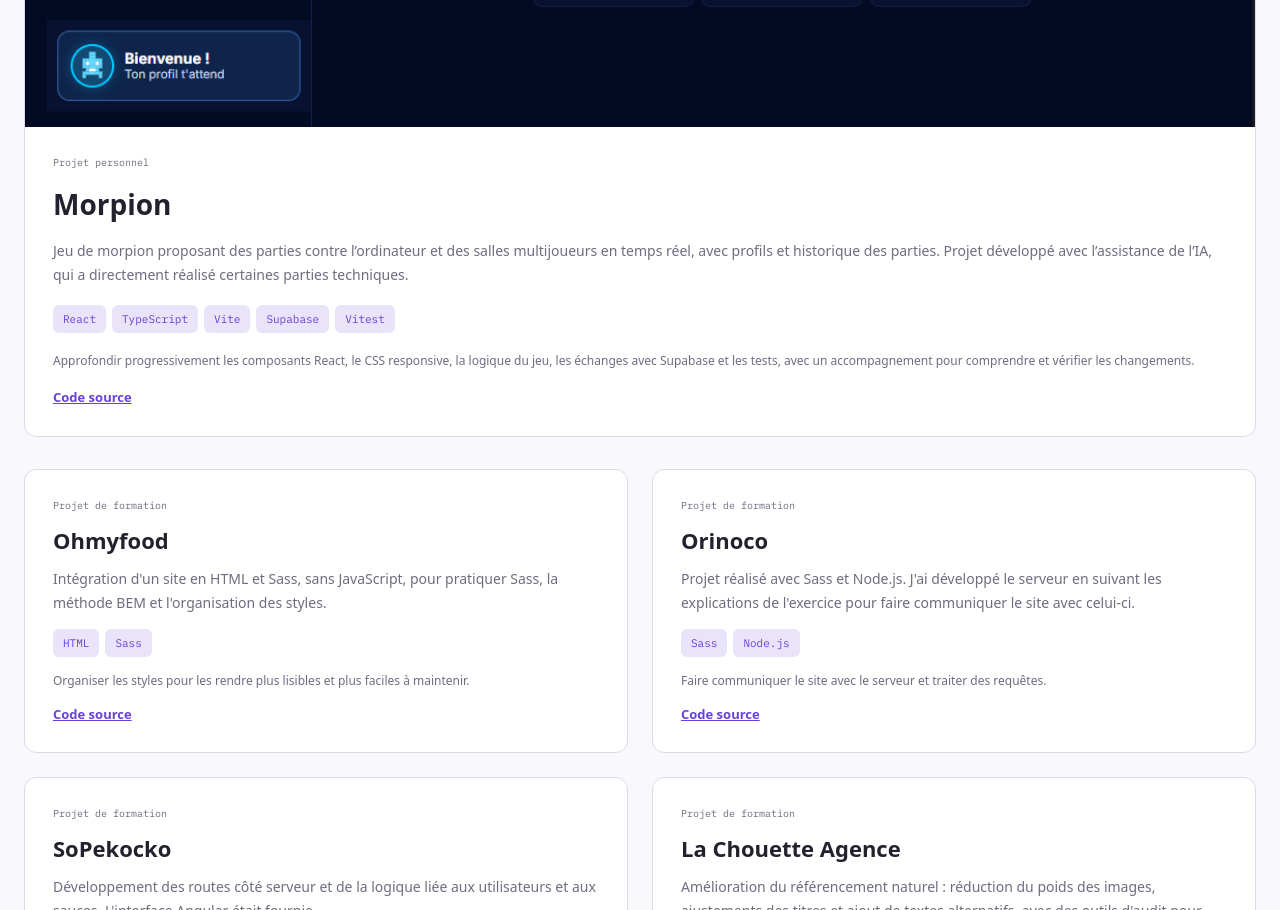
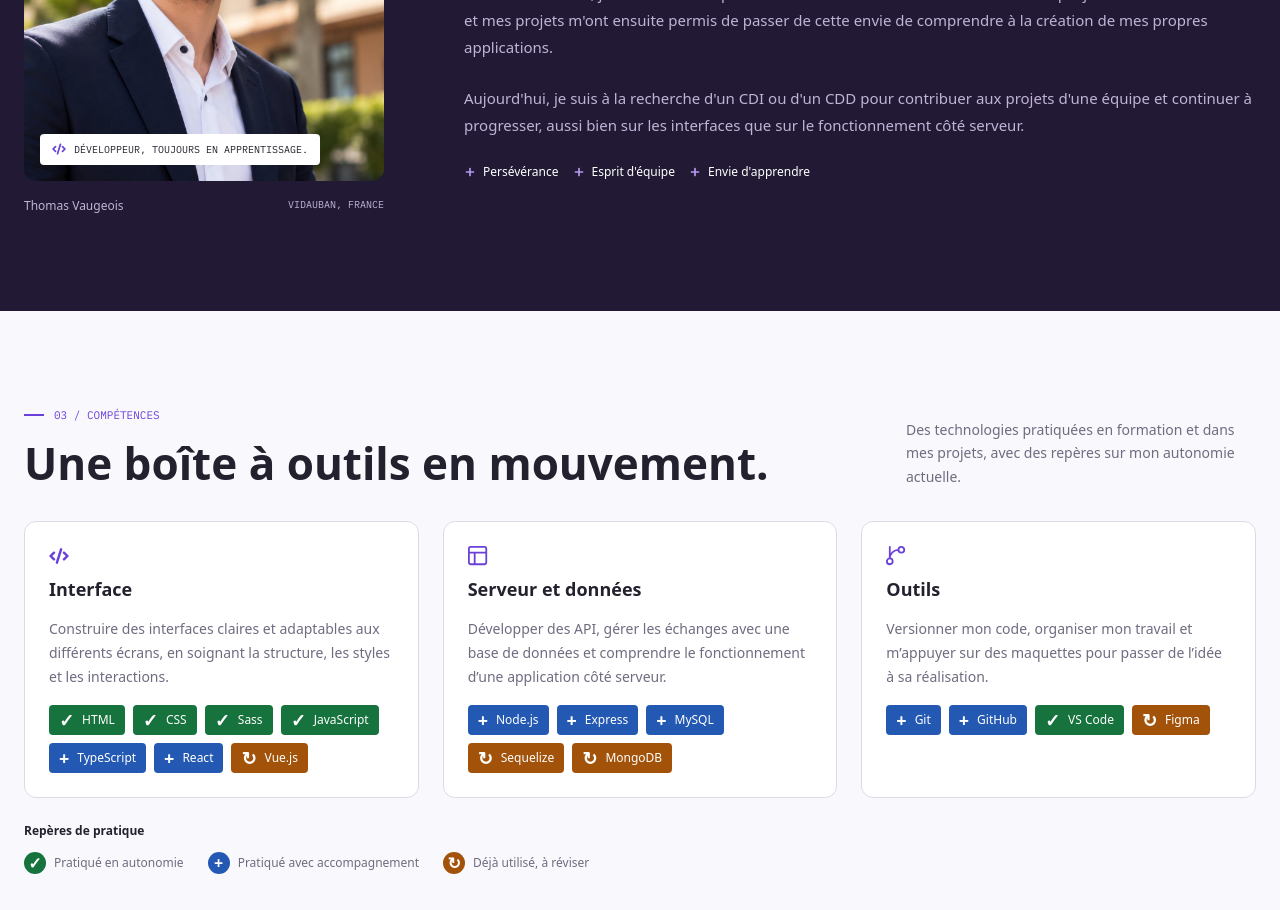
Before and after one commit to VaugeoisThomas/portefolio, a React (Vite) app: page / in a window 1280 px wide. Shown: the part 2660-3570 px from the top of the page. Built offline with nearby package versions, Linux system fonts and the light colour scheme.

Commit message:
feat: affiner la sélection des projets et les niveaux de compétences

```diff
--- a/src/components/ProjectCard/ProjectCard.tsx
+++ b/src/components/ProjectCard/ProjectCard.tsx
@@ -9,7 +9,7 @@ type ProjectCardProps = {
 function ProjectCard({ project }: Readonly<ProjectCardProps>) {
 
     return (
-        <article className={project.featured ? 'project-card' : 'project-card project-card-compact'}>
+        <article className={project.featured ? 'project-card project-card-featured' : 'project-card project-card-compact'}>
             {project.img && (
                 <img src={project.img.src} alt={project.img.alt} className='project-card-image' />
             )}
--- a/src/components/Projects/Projects.data.ts
+++ b/src/components/Projects/Projects.data.ts
@@ -1,3 +1,4 @@
+import auroraPrint from "../../assets/aurora-ia.png";
 import groupomaniaPrint from "../../assets/PrintScreenFromGroupomania.png";
 import morpionPrint from "../../assets/morpion-game.png";
 
@@ -47,7 +48,22 @@ export const projects: Project[] = [
       src: morpionPrint,
       alt: "Partie de Morpion contre l'ordinateur, avec une grille contenant des croix bleues et des ronds roses.",
     },
-    featured: true,
+    featured: false,
+  },
+  {
+    id: "aurora-ia",
+    title: "AuroraIA",
+    category: "Projet personnel · En développement",
+    description:
+      "Assistant personnel développé progressivement en Python, avec une interface web reliée à une API Flask. Il répond actuellement à des commandes prédéfinies ; l’intégration d’un modèle d’IA est une évolution prévue.",
+    technologies: ["Python", "Flask", "HTML", "CSS", "JavaScript"],
+    learning:
+      "Apprendre Python, organiser une application en modules et relier une interface de conversation à une API HTTP.",
+    img: {
+      src: auroraPrint,
+      alt: "Interface bleu nuit d’AuroraIA avec message de bienvenue et formulaire de conversation.",
+    },
+    featured: false,
   },
   {
     id: "ohmyfood",
@@ -98,3 +114,8 @@ export const projects: Project[] = [
     featured: false,
   },
 ];
+
+/** Projets retenus pour la page ; les autres restent dans le catalogue. */
+export const selectedProjects = projects.filter(project =>
+  ["groupomania", "morpion", "aurora-ia"].includes(project.id)
+);
--- a/src/components/Projects/Projects.tsx
+++ b/src/components/Projects/Projects.tsx
@@ -1,12 +1,12 @@
 import info from '../../assets/info.svg';
 import ProjectCard from '../ProjectCard/ProjectCard';
 import './Projects.css';
-import { projects } from './Projects.data';
+import { selectedProjects } from './Projects.data';
 
 /** Présente une sélection de mes projets. */
 function Projects() {
-    const featuredProjects = projects.filter(project => project.featured);
-    const otherProjects = projects.filter(project => !project.featured);
+    const featuredProjects = selectedProjects.filter(project => project.featured);
+    const otherProjects = selectedProjects.filter(project => !project.featured);
 
     return (
         <section id="projects" className="projects" aria-labelledby="projects-title">
--- /dev/null
+++ b/src/components/SkillBadge/SkillBadge.css
@@ -0,0 +1,71 @@
+.skill-badge {
+  display: inline-flex;
+  align-items: center;
+  gap: var(--space-2);
+  padding: 0.375rem 0.625rem;
+  border: 0;
+  border-radius: 0.25rem;
+  color: var(--color-skill-on-level);
+  font: inherit;
+  font-size: var(--text-sm);
+}
+
+/* Le fond entier porte la couleur du niveau ; le symbole complète ce repère. */
+.skill-badge-symbol {
+  font-weight: 700;
+}
+
+.skill-level-marker {
+  display: inline-flex;
+  align-items: center;
+  justify-content: center;
+  flex-shrink: 0;
+  width: 1rem;
+  height: 1rem;
+  color: var(--color-skill-on-level);
+  border-radius: 50%;
+  font-size: var(--text-xs);
+  font-weight: 700;
+  line-height: 1;
+}
+
+.skill-badge--autonomous,
+.skill-level-marker--autonomous {
+  background: var(--color-skill-autonomous);
+}
+
+.skill-badge--guided,
+.skill-level-marker--guided {
+  background: var(--color-skill-guided);
+}
+
+.skill-badge--review,
+.skill-level-marker--review {
+  background: var(--color-skill-review);
+}
+
+/* Le niveau reste accessible aux lecteurs d’écran. */
+.skill-badge-level {
+  position: absolute;
+  width: 1px;
+  height: 1px;
+  padding: 0;
+  margin: -1px;
+  overflow: hidden;
+  clip-path: inset(50%);
+  white-space: nowrap;
+  border: 0;
+}
+
+@media (min-width: 80rem) {
+  .skill-badge-symbol {
+    font-size: 1.125rem;
+    line-height: 1;
+  }
+
+  .skill-level-marker {
+    width: 1.375rem;
+    height: 1.375rem;
+    font-size: 1rem;
+  }
+}
--- /dev/null
+++ b/src/components/SkillBadge/SkillBadge.data.ts
@@ -0,0 +1,10 @@
+/** Repères communs aux pastilles et à leur légende. */
+export const skillLevels = {
+  autonomous: { label: "Pratiqué en autonomie", symbol: "✓" },
+  guided: { label: "Pratiqué avec accompagnement", symbol: "+" },
+  review: { label: "Déjà utilisé, à réviser", symbol: "↻" },
+} as const;
+
+export type SkillLevel = keyof typeof skillLevels;
+
+export const skillLevelOrder: readonly SkillLevel[] = ["autonomous", "guided", "review"];
--- /dev/null
+++ b/src/components/SkillBadge/SkillBadge.tsx
@@ -0,0 +1,19 @@
+import { skillLevels } from './SkillBadge.data';
+import type { SkillLevel } from './SkillBadge.data';
+import './SkillBadge.css';
+
+type SkillBadgeProps = { name: string; level: SkillLevel };
+
+/** Affiche le niveau sans interaction, y compris pour les lecteurs d’écran. */
+function SkillBadge({ name, level }: Readonly<SkillBadgeProps>) {
+    const status = skillLevels[level];
+    return (
+        <span className={'skill-badge skill-badge--' + level}>
+            <span className="skill-badge-symbol" aria-hidden="true">{status.symbol}</span>
+            {name}
+            <span className="skill-badge-level"> : {status.label}</span>
+        </span>
+    );
+}
+
+export default SkillBadge;
--- a/src/components/Skills/Skills.css
+++ b/src/components/Skills/Skills.css
@@ -60,16 +60,36 @@
   gap: var(--space-2);
 }
 
-.skills-group li {
-  padding: 0.375rem 0.625rem;
-  font-size: var(--text-sm);
-  color: var(--color-primary);
-  background: var(--color-accent-background);
-  border-radius: 0.25rem;
+.skills-group-description {
+  margin-top: var(--space-4);
 }
 
-.skills-group-description {
-  margin-top: var(--space-4);
+/* Une légende commune aux trois cartes, adaptable aux petits écrans. */
+.skills-legend {
+  margin-top: var(--space-6);
+  color: var(--color-text-secondary);
+  font-size: var(--text-sm);
+}
+
+.skills-legend-title {
+  margin-bottom: var(--space-3);
+  color: var(--color-text);
+  font-weight: 600;
+}
+
+.skills-legend-list {
+  display: flex;
+  flex-wrap: wrap;
+  gap: var(--space-3) var(--space-6);
+  margin: 0;
+  padding: 0;
+  list-style: none;
+}
+
+.skills-legend-list li {
+  display: inline-flex;
+  align-items: center;
+  gap: var(--space-2);
 }
 
 @media (min-width: 80rem) {
--- a/src/components/Skills/Skills.data.ts
+++ b/src/components/Skills/Skills.data.ts
@@ -1,11 +1,17 @@
 import code from "../../assets/code-xml.svg";
 import serv from "../../assets/Interface.svg";
 import outils from "../../assets/Outil.svg";
+import type { SkillLevel } from "../SkillBadge/SkillBadge.data";
+
+type Technology = {
+  name: string;
+  level: SkillLevel;
+};
 
 export type SkillGroup = {
   id: string;
   title: string;
-  technologies: string[];
+  technologies: Technology[];
   icon: string;
   description: string;
 };
@@ -15,14 +21,24 @@ export const skillGroups: SkillGroup[] = [
     id: "interface",
     title: "Interface",
     technologies: [
-      "HTML",
-      "CSS",
-      "Sass",
-      "JavaScript",
-      "TypeScript",
-      "React",
-      "Vue",
+      {
+        name: "HTML",
+        level: "autonomous",
+      },
+      { name: "CSS", level: "autonomous", },
+      {
+        name: "Sass",
+        level: "autonomous",
+      },
+      {
+        name: "JavaScript",
+        level: "autonomous",
+      },
+      { name: "TypeScript", level: "guided", },
+      { name: "React", level: "guided", },
+      { name: "Vue.js", level: "review", },
     ],
+
     icon: code,
     description:
       "Construire des interfaces claires et adaptables aux différents écrans, en soignant la structure, les styles et les interactions.",
@@ -30,7 +46,28 @@ export const skillGroups: SkillGroup[] = [
   {
     id: "server",
     title: "Serveur et données",
-    technologies: ["Node.js", "Express", "MySQL", "Sequelize", "MongoDB"],
+    technologies: [
+      {
+        name: "Node.js",
+        level: "guided",
+      },
+      {
+        name: "Express",
+        level: "guided",
+      },
+      {
+        name: "MySQL",
+        level: "guided",
+      },
+      {
+        name: "Sequelize",
+        level: "review",
+      },
+      {
+        name: "MongoDB",
+        level: "review",
+      },
+    ],
     icon: serv,
     description:
       "Développer des API, gérer les échanges avec une base de données et comprendre le fonctionnement d’une application côté serveur.",
@@ -38,7 +75,12 @@ export const skillGroups: SkillGroup[] = [
   {
     id: "tools",
     title: "Outils",
-    technologies: ["Git", "GitHub", "VS Code", "Figma"],
+    technologies: [
+      { name: "Git", level: "guided", },
+      { name: "GitHub", level: "guided", },
+      { name: "VS Code", level: "autonomous", },
+      { name: "Figma", level: "review", },
+    ],
     icon: outils,
     description:
       "Versionner mon code, organiser mon travail et m’appuyer sur des maquettes pour passer de l’idée à sa réalisation.",
--- a/src/components/Skills/Skills.tsx
+++ b/src/components/Skills/Skills.tsx
@@ -1,3 +1,5 @@
+import SkillBadge from '../SkillBadge/SkillBadge'
+import { skillLevelOrder, skillLevels } from '../SkillBadge/SkillBadge.data'
 import './Skills.css'
 import { skillGroups } from './Skills.data'
 
@@ -10,7 +12,7 @@ function Skills() {
                     <p className='section-label skills-label'>03 / Compétences</p>
                     <h2 id="skills-title" className='skills-title'>Une boîte à outils en mouvement.</h2>
                 </div>
-                <p className="skills-description">Les bases que j'utilise au quotidien, afin de m'améliorer, et de nouveaux éléments pour continuer à m'améliorer</p>
+                <p className="skills-description">Des technologies pratiquées en formation et dans mes projets, avec des repères sur mon autonomie actuelle.</p>
             </header>
             <div className="skills-list">
                 {skillGroups.map(skill => (
@@ -22,11 +24,29 @@ function Skills() {
                         <p className='skills-group-description'>{skill.description}</p>
                         <ul>
                             {skill.technologies.map(technologie => (
-                                <li key={technologie}>{technologie}</li>
+                                <li key={technologie.name}>
+                                    <SkillBadge
+                                        name={technologie.name}
+                                        level={technologie.level}
+                                    />
+                                </li>
                             ))}
                         </ul>
                     </article>
                 ))}
+            </div>
+            <div className="skills-legend">
+                <p className="skills-legend-title" id="skills-legend-title">Repères de pratique</p>
+                <ul className="skills-legend-list" aria-labelledby="skills-legend-title">
+                    {skillLevelOrder.map(level => (
+                        <li key={level}>
+                            <span className={`skill-level-marker skill-level-marker--${level}`} aria-hidden="true">
+                                {skillLevels[level].symbol}
+                            </span>
+                            {skillLevels[level].label}
+                        </li>
+                    ))}
+                </ul>
             </div>
         </section>
     )
--- a/src/index.css
+++ b/src/index.css
@@ -56,6 +56,12 @@
   --color-border: #ded9e9;
   --color-about-background: #221a35;
 
+  /* Niveaux de pratique : couleurs complétées par des symboles. */
+  --color-skill-autonomous: #16733d;
+  --color-skill-guided: #2459b3;
+  --color-skill-review: #a3520a;
+  --color-skill-on-level: #ffffff;
+
   /* Espacements des sections : mobile, puis grand écran. */
   --section-padding-mobile: 4rem;
   --section-padding-desktop: 6rem;
@@ -80,6 +86,10 @@
     --color-accent-background: #332447;
     --color-surface: #24202e;
     --color-border: #443b54;
+    --color-skill-autonomous: #71d49b;
+    --color-skill-guided: #91baff;
+    --color-skill-review: #f2b36e;
+    --color-skill-on-level: #18151f;
   }
 }
 
```
Also changed, not shown: src/components/ProjectCard/ProjectCard.css (+24 -0 lines), src/assets/aurora-ia.png (added), 1 other file (tests, documents, lock files or other folders).
